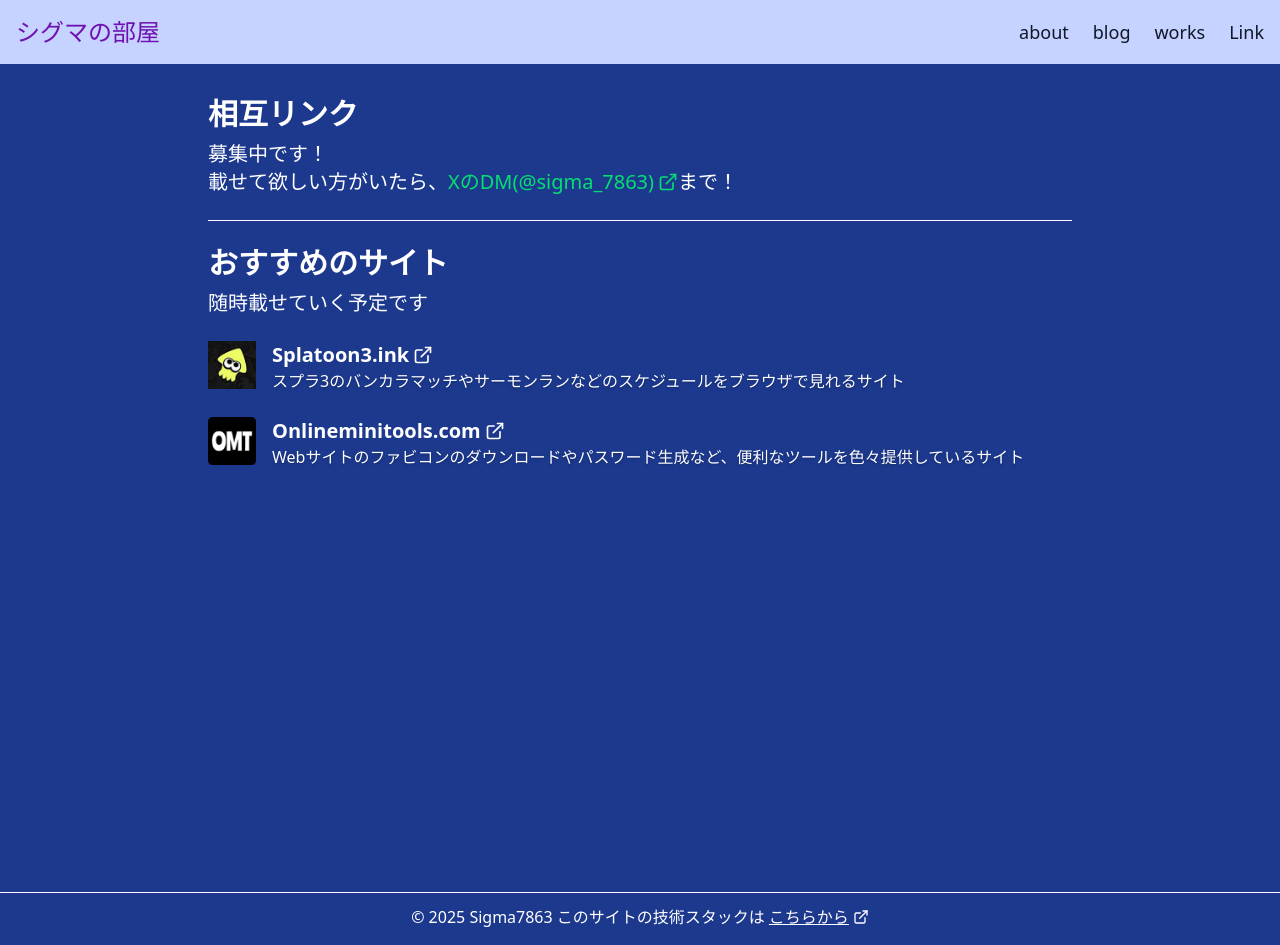
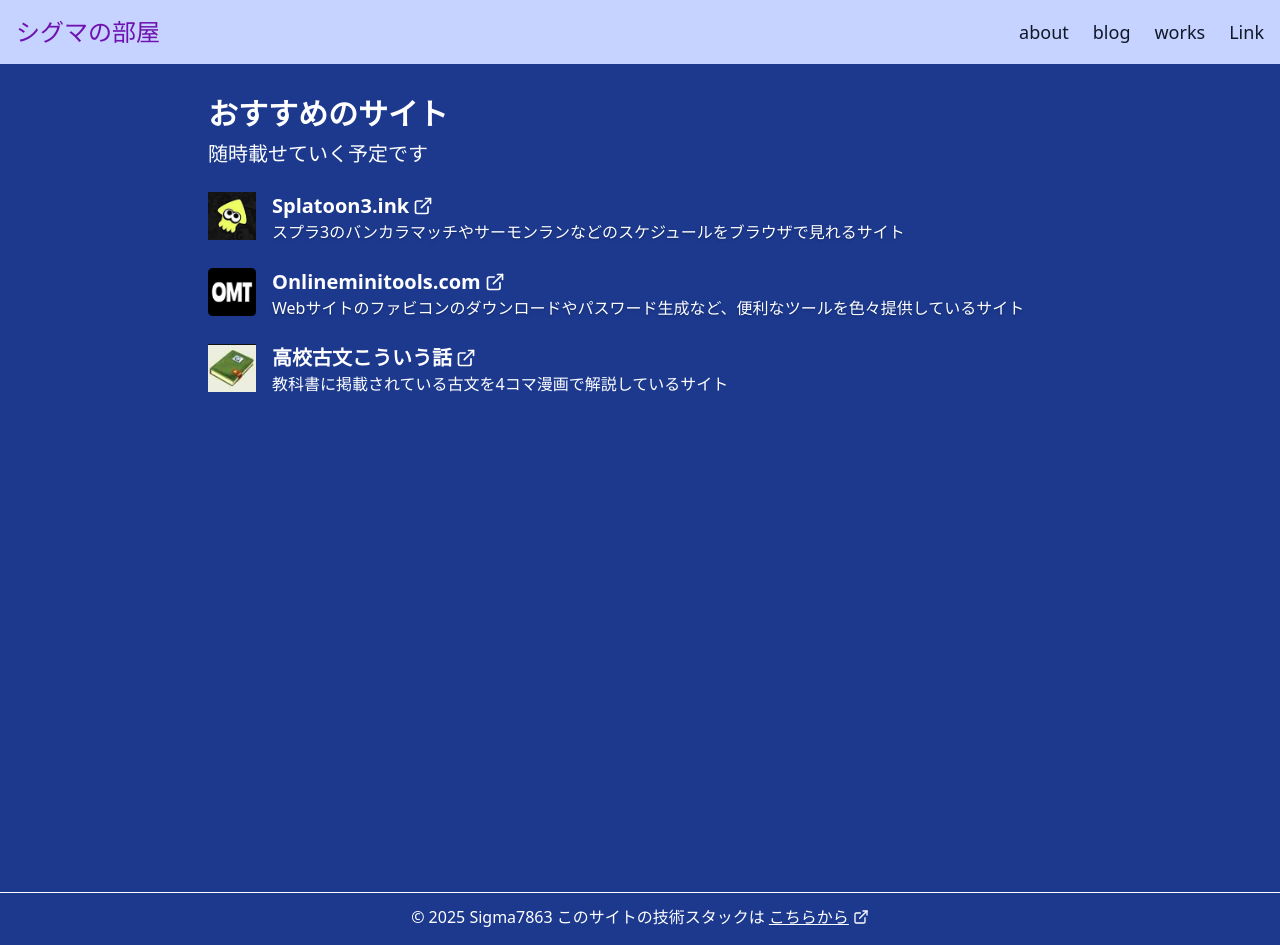
Before and after one commit to sigma7863/sigma7863.github.io, a Next.js app: page /link in a window 1280 px wide. Built offline with nearby package versions, Linux system fonts and the light colour scheme.

Commit message:
高校古文こういう話を追加

```diff
--- a/src/app/link/page.tsx
+++ b/src/app/link/page.tsx
@@ -7,21 +7,6 @@ export default function Links() {
     <>
       <main className="min-h-screen bg-blue-900 text-white">
         <div className="max-w-4xl mx-auto px-4 py-8">
-          <section className="mb-6">
-            <h2 className="text-3xl font-bold mb-2">相互リンク</h2>
-            <p className="text-xl">
-              募集中です！<br />載せて欲しい方がいたら、
-              <span className="inline-flex items-center space-x-1">
-                <a href="https://x.com/sigma_7863" target="_blank" className="text-green-400 hover:underline">XのDM(@sigma_7863)</a>
-                <ExternalLink className="text-green-400 w-5 h-5"/>
-                まで！
-              </span>
-
-            </p>
-          </section>
-
-          <hr className="my-6"/>
-
           <section>
             <h2 className="text-3xl font-bold mb-2">おすすめのサイト</h2>
             <p className="text-xl mb-6">随時載せていく予定です</p>
@@ -38,7 +23,7 @@ export default function Links() {
             </Link>
 
             <Link href="https://onlineminitools.com" target="_blank" className="flex items-start space-x-4 mb-6 hover:underline">
-              <Image src="/omt-logo.png" alt="OMT Icon" width={40} height={40} className="w-12 h-12"/>
+              <Image src="/omt-logo.png" alt="OMT-Icon" width={40} height={40} className="w-12 h-12"/>
               <div>
                 <div className="flex items-center space-x-1">
                   <h3 className="text-xl font-bold">Onlineminitools.com</h3>
@@ -48,12 +33,16 @@ export default function Links() {
               </div>
             </Link>
 
-            {/* <div className="flex items-start space-x-4">
-              <Image src="HighscoolClassic-logo.png" alt="教科書画像" className="w-12 h-12"/>
+            <Link href="http://juppo.seesaa.net" target="_blank" className="flex items-start space-x-4 hover:underline">
+              <Image src="/HighSchoolClassic-logo.jpg" alt="HighSchoolClassic-logo" width={40} height={40} className="w-12 h-12"/>
               <div>
-                <p>教科書にある古文を4コマ漫画で解説しているサイト<br />古文苦手なので参考にしている</p>
+                <div className="flex items-center space-x-1">
+                  <h3 className="text-xl font-bold">高校古文こういう話</h3>
+                  <ExternalLink className="w-5 h-5" />
+                </div>
+                <p>教科書に掲載されている古文を4コマ漫画で解説しているサイト</p>
               </div>
-            </div> */}
+            </Link>
           </section>
         </div>
       </main>
```
